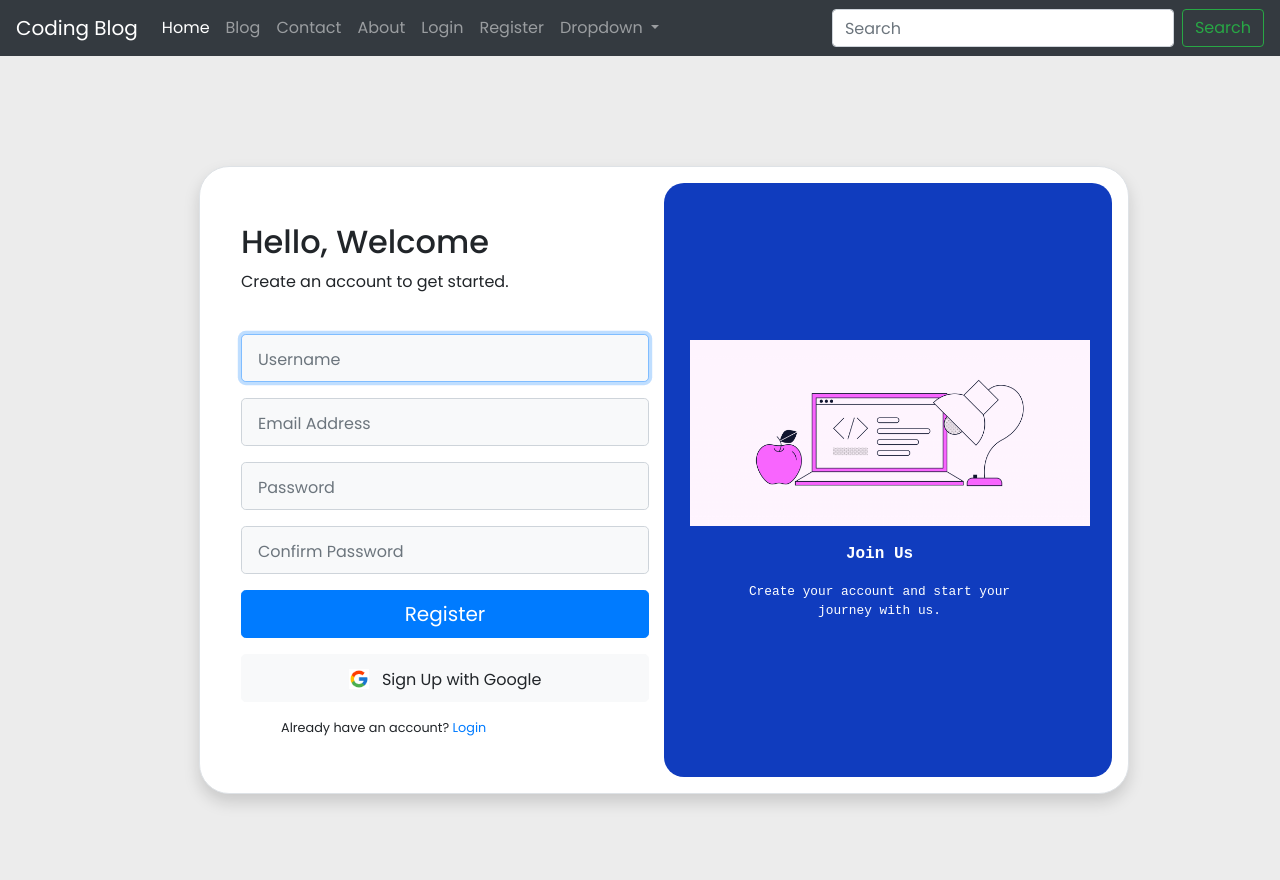
After one commit to Mhoagn/blog-django, a Django app: template templates/user/register.html in a window 1280 px wide. The commit adds this page. Run offline with Django 5.2, Linux system fonts and the light colour scheme; the template is opened without the code that fills it: values that come from a table or form of the project are taken from there, others are empty; parts of the project's set-up code (start-up, migrations or seed data) failed here and were passed over.

Commit message:
add login and register page

```diff
--- a/blog/settings.py
+++ b/blog/settings.py
@@ -46,8 +46,11 @@ AUTH_USER_MODEL = 'userapp.CustomUser'
 
 LOGIN_URL = 'login'
 LOGIN_REDIRECT_URL = 'home'
+STATIC_URL = '/static/'
 
-
+STATICFILES_DIRS = [
+    BASE_DIR / "static",
+]
 
 MIDDLEWARE = [
     'django.middleware.security.SecurityMiddleware',
--- /dev/null
+++ b/static/css/register_style.css
@@ -0,0 +1,59 @@
+@import url('https://fonts.googleapis.com/css2?family=Poppins:wght@400;500&display=swap');
+
+body {
+  font-family: 'Poppins', sans-serif;
+  background: #ececec;
+}
+
+/*------------ Login container ------------*/
+
+.box-area {
+  width: 930px;
+}
+
+.container {
+  padding-left: 4.5rem !important; /* Thêm padding cho container */
+}
+
+/*------------ Left box ------------*/
+.left-box {
+    padding: 40px 30px 40px 40px;
+}
+
+
+/*------------ Right box ------------*/
+
+.right-box {
+    /*padding: 40px 30px 40px 40px;*/
+    margin-right: -1rem !important; /* Đẩy right box ra sát lề phải */
+    padding-right: 2rem !important; /* Thêm padding bên trong */
+    /*border-radius: 20px 0 0 20px !important; /* Bo tròn góc bên trái */
+  }
+
+/*------------ Custom Placeholder ------------*/
+
+::placeholder {
+  font-size: 16px;
+}
+
+.rounded-4 {
+  border-radius: 20px;
+}
+.rounded-5 {
+  border-radius: 30px;
+}
+
+/*------------ For small screens------------*/
+
+@media only screen and (max-width: 768px) {
+  .box-area {
+    margin: 0 10px;
+  }
+  .left-box {
+    height: 100px;
+    overflow: hidden;
+  }
+  .right-box {
+    padding: 20px;
+  }
+}
--- a/templates/base.html
+++ b/templates/base.html
@@ -54,10 +54,10 @@
 
         <!-- Thêm Login và Register vào cuối -->
         <li class="nav-item">
-            <a class="nav-link" href="#">Login</a>
+            <a class="nav-link" href="{% url 'login' %}"">Login</a>
         </li>
         <li class="nav-item">
-            <a class="nav-link" href="#">Register</a>
+            <a class="nav-link" href="{% url 'register' %}">Register</a>
         </li>
           <li class="nav-item dropdown">
             <a
--- /dev/null
+++ b/templates/user/register.html
@@ -0,0 +1,111 @@
+{% extends 'base.html' %}
+
+{% block title %}
+Register
+{% endblock %}
+
+{% block content %}
+{% load static %}
+<link rel="stylesheet" href="{% static 'css/register_style.css' %}">
+
+<div class="container d-flex align-items-center min-vh-100">
+    <div class="row border rounded-5 p-3 bg-white shadow box-area">
+        <!-- Right Box (Form đăng ký) -->
+        <div class="col-md-6 left-box">
+            <div class="row align-items-center">
+                <div class="header-text mb-4">
+                    <h2>Hello, Welcome</h2>
+                    <p>Create an account to get started.</p>
+                </div>
+
+                {% if messages %}
+                    {% for message in messages %}
+                        <div class="alert alert-{{ message.tags }} alert-dismissible fade show" role="alert">
+                            {{ message }}
+                            <button type="button" class="btn-close" data-bs-dismiss="alert" aria-label="Close"></button>
+                        </div>
+                    {% endfor %}
+                {% endif %}
+
+                {% if form.non_field_errors %}
+                    <div class="alert alert-danger alert-dismissible fade show" role="alert">
+                        {{ form.non_field_errors }}
+                        <button type="button" class="btn-close" data-bs-dismiss="alert" aria-label="Close"></button>
+                    </div>
+                {% endif %}
+
+                <form method="POST">
+                    {% csrf_token %}
+
+                    <!-- Username field -->
+                    <div class="input-group mb-3">
+                        {{ form.username }}
+                        {% if form.username.errors %}
+                            <div class="invalid-feedback d-block">
+                                {{ form.username.errors }}
+                            </div>
+                        {% endif %}
+                    </div>
+
+                    <!-- Email field -->
+                    <div class="input-group mb-3">
+                        {{ form.email }}
+                        {% if form.email.errors %}
+                            <div class="invalid-feedback d-block">
+                                {{ form.email.errors }}
+                            </div>
+                        {% endif %}
+                    </div>
+
+                    <!-- Password field -->
+                    <div class="input-group mb-3">
+                        {{ form.password1 }}
+                        {% if form.password1.errors %}
+                            <div class="invalid-feedback d-block">
+                                {{ form.password1.errors }}
+                            </div>
+                        {% endif %}
+                    </div>
+
+                    <!-- Confirm Password field -->
+                    <div class="input-group mb-3">
+                        {{ form.password2 }}
+                        {% if form.password2.errors %}
+                            <div class="invalid-feedback d-block">
+                                {{ form.password2.errors }}
+                            </div>
+                        {% endif %}
+                    </div>
+
+                    <!-- Register button -->
+                    <div class="input-group mb-3">
+                        <button type="submit" class="btn btn-lg btn-primary w-100 fs-6">Register</button>
+                    </div>
+
+                    <!-- Google Sign Up -->
+                    <div class="input-group mb-3">
+                        <button type="button" class="btn btn-lg btn-light w-100 fs-6">
+                            <img src="{% static 'images/google.png' %}" alt="Google" style="width: 20px; height: auto; margin-right: 8px;">
+                            <small>Sign Up with Google</small>
+                        </button>
+                    </div>
+
+                    <!-- Login link -->
+                    <div class="row" style="margin-left: 40px;">
+                        <small>Already have an account? <a href="{% url 'login' %}">Login</a></small>
+                    </div>
+                </form>
+            </div>
+        </div>
+
+        <!-- Left Box (Hình ảnh) - Chuyển sang bên phải -->
+        <div class="col-md-6 rounded-4 d-flex justify-content-center align-items-center flex-column right-box" style="background: #103cbe;">
+            <div class="featured-image mb-3">
+                <img src="{% static 'images/login_image.png' %}" style="width: 400px; height: auto; margin-left: 20px;">
+            </div>
+            <p class="text-white fs-2" style="font-family: 'Courier New', Courier, monospace; font-weight: 600;">Join Us</p>
+            <small class="text-white text-wrap text-center" style="width: 17rem;font-family: 'Courier New', Courier, monospace;">Create your account and start your journey with us.</small>
+        </div>
+    </div>
+</div>
+{% endblock %}
--- a/userapp/forms.py
+++ b/userapp/forms.py
@@ -1,13 +1,57 @@
 from django import forms
-from django.contrib.auth.forms import UserCreationForm
-from django.contrib.auth.forms import AuthenticationForm
+from django.contrib.auth.forms import UserCreationForm, AuthenticationForm
 from .models import CustomUser
 
 class CustomUserCreationForm(UserCreationForm):
+    username = forms.CharField(
+        widget=forms.TextInput(attrs={
+            'class': 'form-control form-control-lg bg-light fs-6',
+            'placeholder': 'Username',
+            'required': True
+        })
+    )
+
+    email = forms.EmailField(
+        widget=forms.EmailInput(attrs={
+            'class': 'form-control form-control-lg bg-light fs-6',
+            'placeholder': 'Email Address',
+            'required': True
+        })
+    )
+
+    password1 = forms.CharField(
+        widget=forms.PasswordInput(attrs={
+            'class': 'form-control form-control-lg bg-light fs-6',
+            'placeholder': 'Password',
+            'required': True
+        })
+    )
+
+    password2 = forms.CharField(
+        widget=forms.PasswordInput(attrs={
+            'class': 'form-control form-control-lg bg-light fs-6',
+            'placeholder': 'Confirm Password',
+            'required': True
+        })
+    )
+
     class Meta:
         model = CustomUser
         fields = ('username', 'email', 'password1', 'password2')
 
+# UserLoginForm giữ nguyên như cũ
 class UserLoginForm(AuthenticationForm):
-    username = forms.CharField(max_length=100)
-    password = forms.CharField(widget=forms.PasswordInput())
+    username = forms.CharField(
+        widget=forms.TextInput(attrs={
+            'class': 'form-control form-control-lg bg-light fs-6',
+            'placeholder': 'Username',
+            'required': True
+        })
+    )
+    password = forms.CharField(
+        widget=forms.PasswordInput(attrs={
+            'class': 'form-control form-control-lg bg-light fs-6',
+            'placeholder': 'Password',
+            'required': True
+        })
+    )
```
Also changed, not shown: static/css/login_style.css (added, +57 -0 lines), templates/user/login.html (added, +106 -0 lines), userapp/views.py (+13 -6 lines), static/images/google.png (added), static/images/login_image.png (added).
